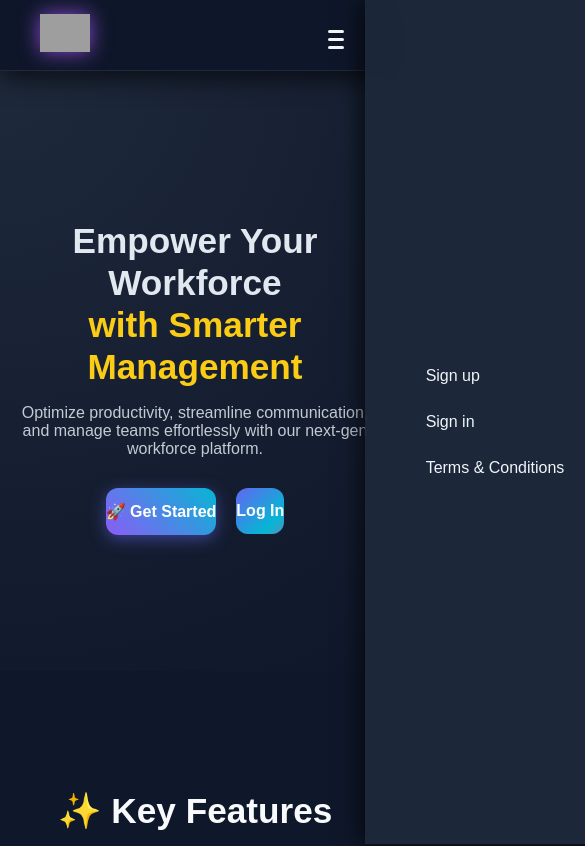
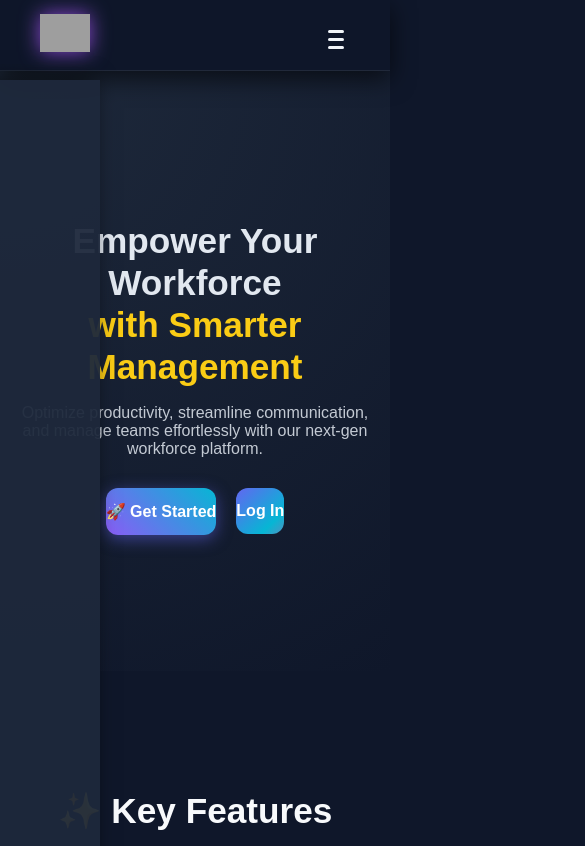
Before and after one commit to Kushdeveloper68/worker-project, a React (Vite) app in the folder vite-project/: page / in a window 390 px wide. Shown: the top 846 px of the page, 585 px wide, since content can reach past the window. Built offline with nearby package versions, Linux system fonts and the light colour scheme; grey boxes are pictures that could not be loaded.

Commit message:
Update navstyle.css

```diff
--- a/vite-project/src/style/navstyle.css
+++ b/vite-project/src/style/navstyle.css
@@ -117,11 +117,13 @@ nav {
 @media (max-width: 768px) {
   .nav-links {
     position: fixed;
-    top: 0;
-    left:-35px;
-    transform: translate(400px , 0px);
-    width: 260px;
+top:80px;
+left:-30px;
+transform:translate(-350px, 0px);
+
+    width:300px;
     height: 100vh;
+    padding:50px 90px;
     background: rgba(30, 41, 59, 0.95);
     backdrop-filter: blur(12px);
     display: flex;
```
